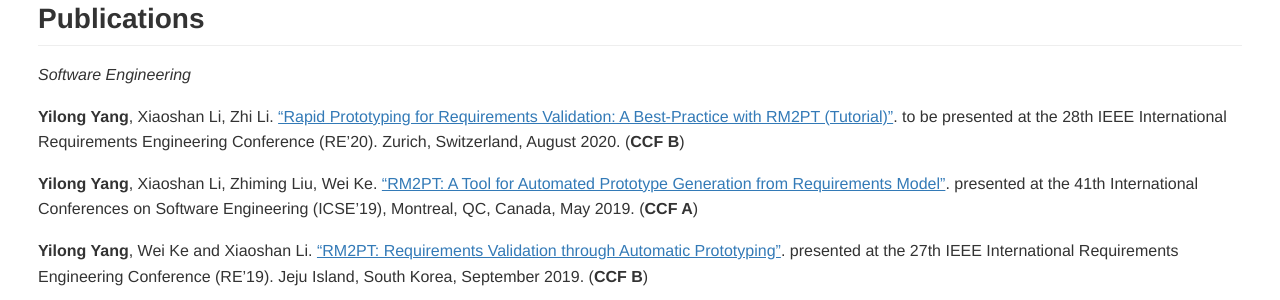
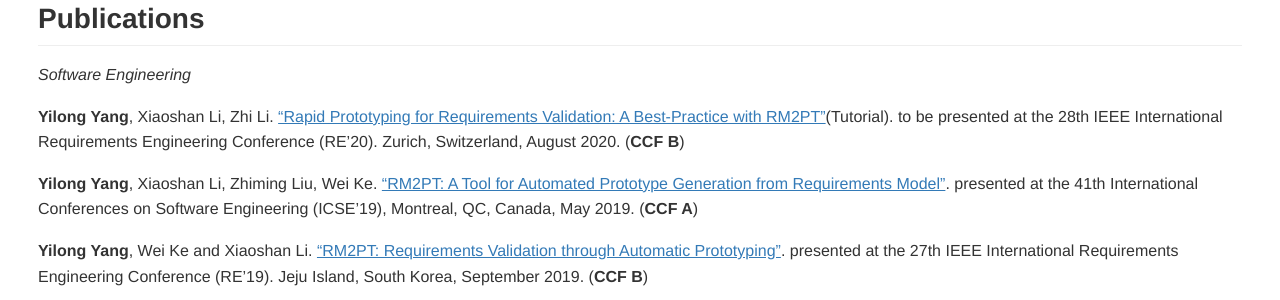
Before and after one commit to yylonly/yylonly.github.io, a Jekyll site: the page built from index.md, in a window 1280 px wide and 900 px high, scrolled down 831 px. Shown: the part 152-452 px from the top of the window. Built offline with Jekyll 4.4.1, drawn with Linux system fonts in a browser that asks for light colours; nearby versions of some CDN libraries; some web fonts are replaced.

Commit message:
add re'20

```diff
--- a/index.md
+++ b/index.md
@@ -49,7 +49,7 @@
 
 *Software Engineering*
 
-**Yilong Yang**, Xiaoshan Li, Zhi Li. ["Rapid Prototyping for Requirements Validation: A Best-Practice with RM2PT (Tutorial)"](pdf/RE20.pdf). to be presented at the 28th IEEE International Requirements Engineering Conference (RE'20). Zurich, Switzerland, August 2020. (**CCF B**)
+**Yilong Yang**, Xiaoshan Li, Zhi Li. ["Rapid Prototyping for Requirements Validation: A Best-Practice with RM2PT"](pdf/RE20.pdf)(Tutorial). to be presented at the 28th IEEE International Requirements Engineering Conference (RE'20). Zurich, Switzerland, August 2020. (**CCF B**)
 
 **Yilong Yang**, Xiaoshan Li, Zhiming Liu, Wei Ke. ["RM2PT: A Tool for Automated Prototype Generation from Requirements Model"](https://doi.org/10.1109/ICSE-Companion.2019.00038). presented at the 41th International Conferences on Software Engineering (ICSE'19), Montreal, QC, Canada, May 2019. (**CCF A**)
 
```
